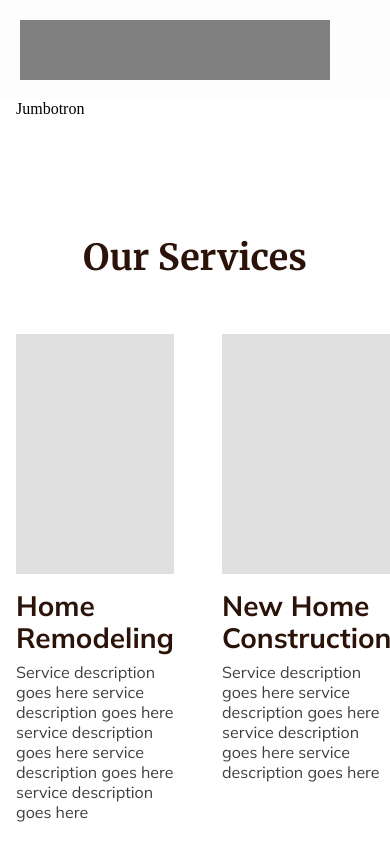
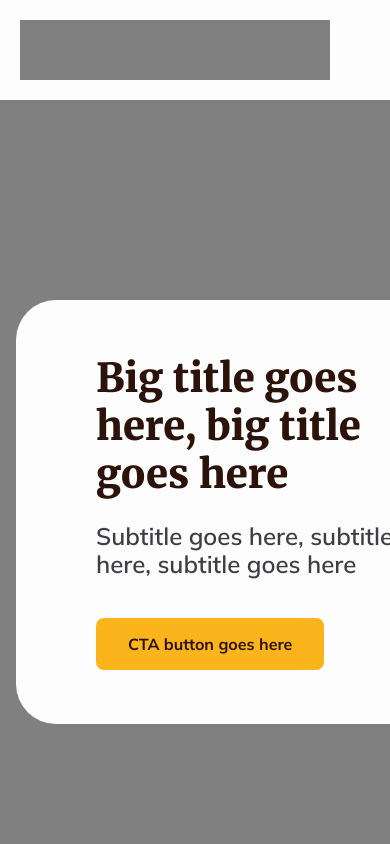
Before and after one commit to dot-slash-digital/tng-web, a Next.js app: page / in a window 390 px wide. Shown: the top 844 px of the page. Built offline with nearby package versions, Linux system fonts and the light colour scheme.

Commit message:
[Home Page - Jumbotron] Desktop breakpoint (#8)
* first commit

* ready

* Prettier

* Code optimization

---------

Co-authored-by: Matthew Bierman <matthew.bierman2@gmail.com>

```diff
--- a/app/components/home/jumbotron.tsx
+++ b/app/components/home/jumbotron.tsx
@@ -1,3 +1,4 @@
+import Button, { ButtonType } from "@components/button";
 import SectionContainer from "@components/section-container";
 import content from "@content";
 
@@ -8,7 +9,15 @@ export default () => {
 
   return (
     <div className={styles.component}>
-      <SectionContainer>Jumbotron</SectionContainer>
+      <SectionContainer>
+        <div className={styles.container}>
+          <div className={styles.title}>{title}</div>
+          <div className={styles.subtitle}>{subtitle}</div>
+          <div className={styles.button}>
+            <Button {...button} type={ButtonType.PRIMARY} />
+          </div>
+        </div>
+      </SectionContainer>
     </div>
   );
 };
--- a/app/styles/components/home/jumbotron.module.scss
+++ b/app/styles/components/home/jumbotron.module.scss
@@ -0,0 +1,31 @@
+@use "@colors" as colors;
+@use "@fonts" as fonts;
+
+.component {
+  background-color: gray;
+  padding: 200px 0px;
+}
+
+.container {
+  background-color: colors.$white;
+  padding: 54px 80px;
+  border-radius: 40px;
+  width: 100%;
+  max-width: 730px;
+}
+
+.title {
+  @include fonts.header-1;
+  color: colors.$brown-600;
+  margin-bottom: 24px;
+}
+
+.subtitle {
+  @include fonts.header-3;
+  color: colors.$gray-300;
+  margin-bottom: 40px;
+}
+
+.button {
+  display: flex;
+}
```
